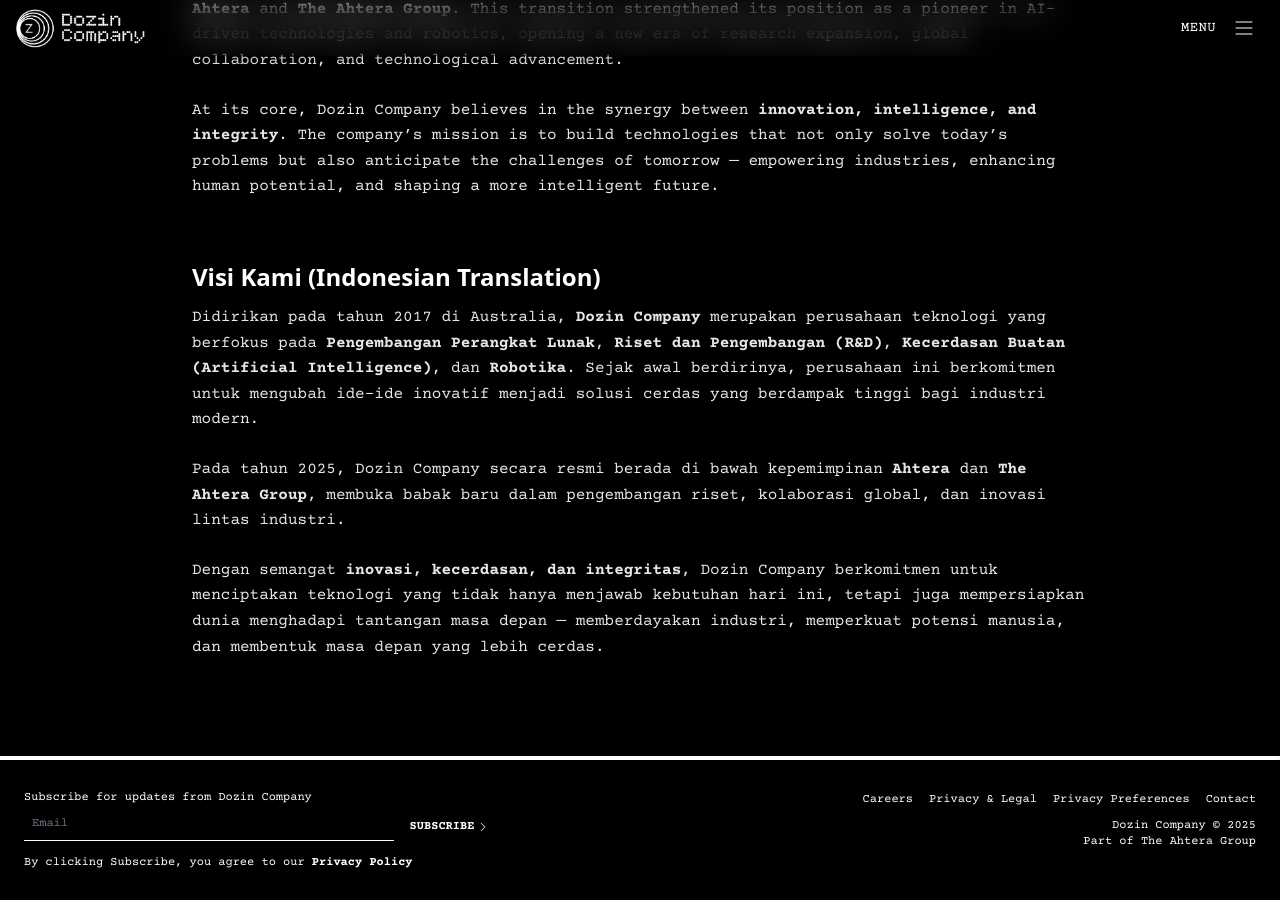
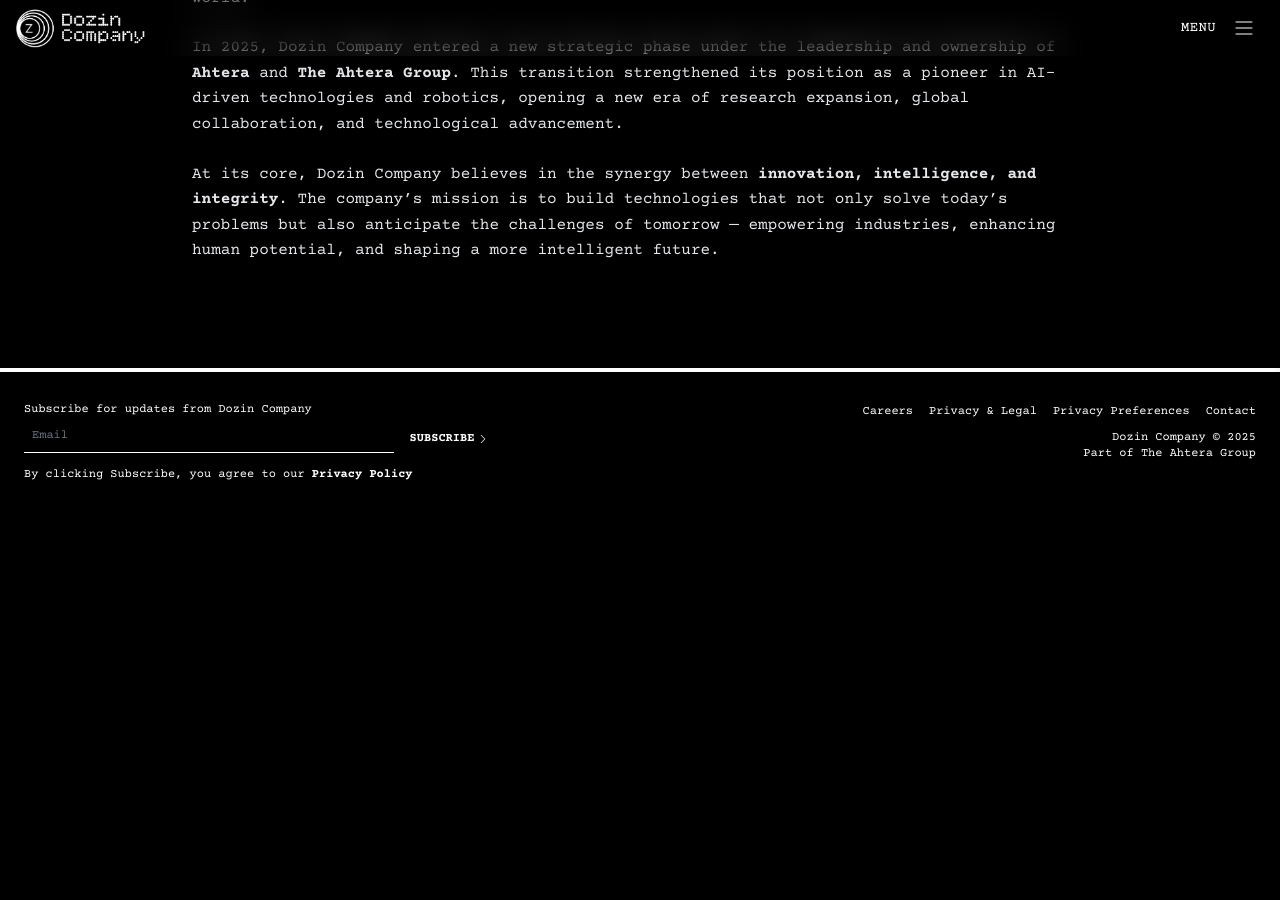
Before and after one commit to dzc11/d, a Jekyll site: the page built from about-us.html, in a window 1280 px wide and 900 px high, scrolled down 532 px. Built offline with Jekyll 4.4.1, drawn with Linux system fonts in a browser that asks for light colours; nearby versions of some CDN libraries; some web fonts are replaced; after the commit the page ends 1053 px from its top, so only the background shows below that.

Commit message:
Update about-us.html

```diff
--- a/about-us.html
+++ b/about-us.html
@@ -3,7 +3,7 @@
 title: About Us
 ---
 
-<section class="bg-black text-white flex justify-center py-24 px-6">
+<section class="bg-black text-white flex justify-center pt-40 pb-24 px-6">
   <div class="max-w-4xl text-left">
     <h1 class="text-4xl font-bold leading-[0.95] mb-8 text-white">
       <span>About Us</span><br/>
@@ -38,32 +38,5 @@
       technologies that not only solve today’s problems but also anticipate the challenges of tomorrow —
       empowering industries, enhancing human potential, and shaping a more intelligent future.
     </p>
-
-    <div class="mt-16">
-      <h2 class="text-2xl font-bold leading-[1.05] mb-4 text-white">
-        Visi Kami (Indonesian Translation)
-      </h2>
-
-      <p class="text-base leading-[1.6] text-gray-200 mb-6">
-        Didirikan pada tahun 2017 di Australia, <strong>Dozin Company</strong> merupakan perusahaan
-        teknologi yang berfokus pada <strong>Pengembangan Perangkat Lunak</strong>,
-        <strong>Riset dan Pengembangan (R&D)</strong>, <strong>Kecerdasan Buatan (Artificial Intelligence)</strong>,
-        dan <strong>Robotika</strong>. Sejak awal berdirinya, perusahaan ini berkomitmen untuk mengubah ide-ide
-        inovatif menjadi solusi cerdas yang berdampak tinggi bagi industri modern.
-      </p>
-
-      <p class="text-base leading-[1.6] text-gray-200 mb-6">
-        Pada tahun 2025, Dozin Company secara resmi berada di bawah kepemimpinan
-        <strong>Ahtera</strong> dan <strong>The Ahtera Group</strong>, membuka babak baru dalam
-        pengembangan riset, kolaborasi global, dan inovasi lintas industri.
-      </p>
-
-      <p class="text-base leading-[1.6] text-gray-200">
-        Dengan semangat <strong>inovasi, kecerdasan, dan integritas</strong>, Dozin Company berkomitmen
-        untuk menciptakan teknologi yang tidak hanya menjawab kebutuhan hari ini, tetapi juga
-        mempersiapkan dunia menghadapi tantangan masa depan — memberdayakan industri, memperkuat potensi
-        manusia, dan membentuk masa depan yang lebih cerdas.
-      </p>
-    </div>
   </div>
 </section>
```
